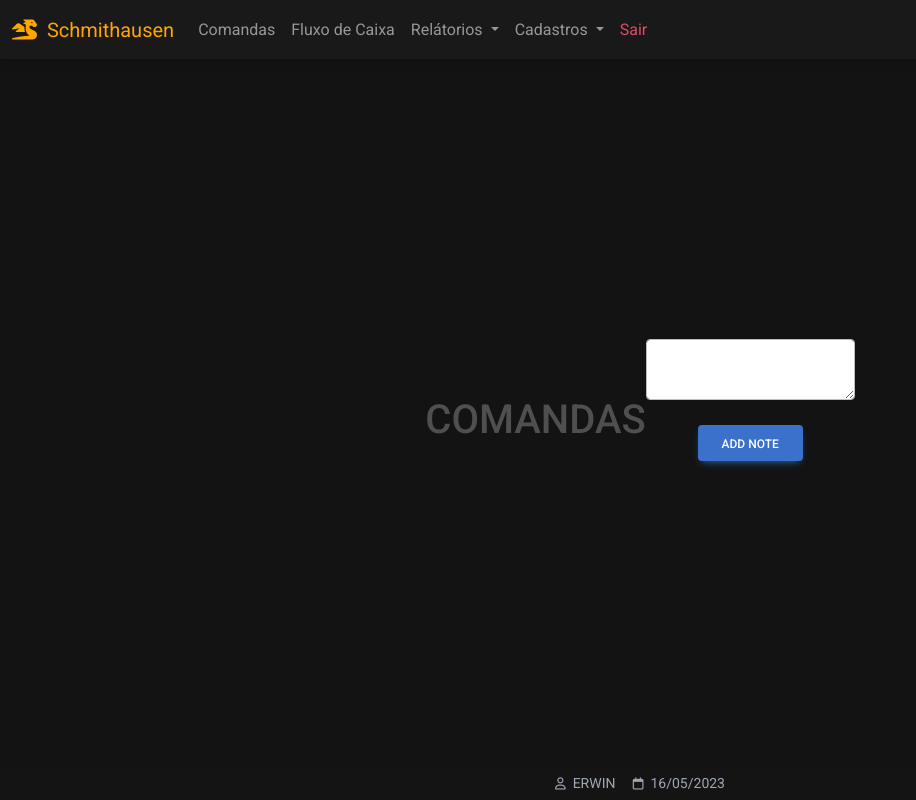
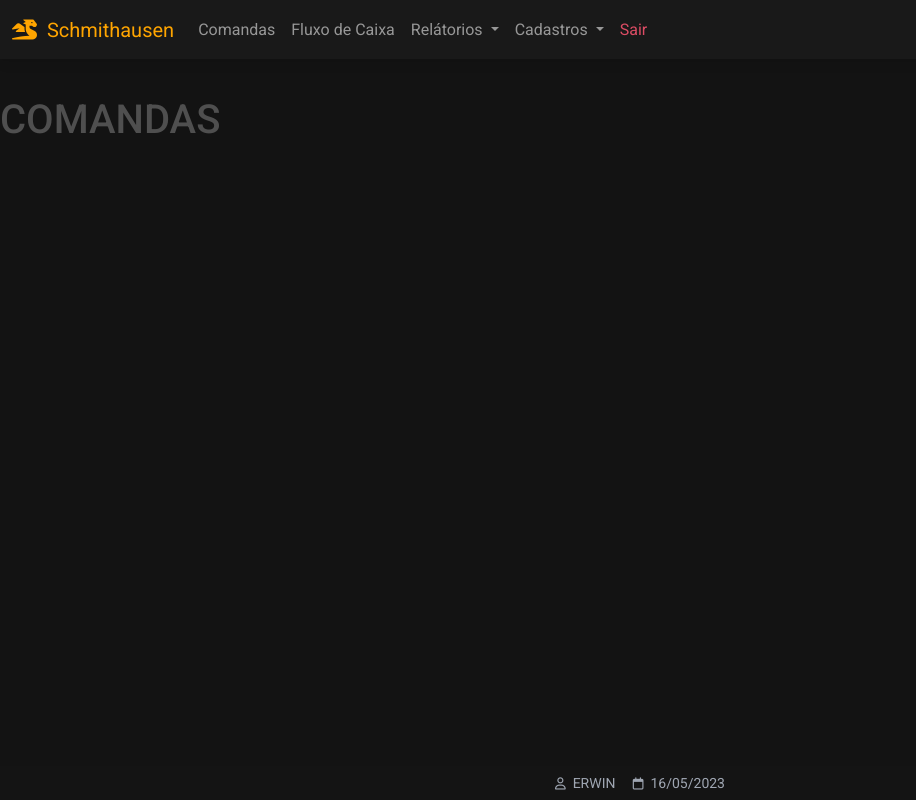
Before and after one commit to erwin-hc/material-schmithausen, a Flask app: page /comandas in a window 1280 px wide. Shown: the whole page, without its empty margins (0-916 px from the left). Run offline with Flask 3, Linux system fonts and the light colour scheme; a user stored in the database is signed in; some libraries are stand-ins or nearby versions.

Commit message:
12/05/23 - 16:54

```diff
--- a/website/templates/base.html
+++ b/website/templates/base.html
@@ -16,8 +16,8 @@
 </head>
 
 
-<body class="dark-ligth d-flex align-items-center justify-content-center"
-style="height: 100vh;">
+<body class="dark-ligth">
+
 
   <!-- *********************************************************** -->
 <!-- FLASH MESSAGES -->
--- a/website/templates/comandas.html
+++ b/website/templates/comandas.html
@@ -2,25 +2,9 @@
 {% block title %} COMANDAS {% endblock %}
 {% block content %}
 
-<h1 class="pt-5"> COMANDAS </h1>
+<h1 class="pt-5 mt-5"> COMANDAS </h1>
 
-<ul class="list-group list-group-flush" id="notes">
-  {% for note in user.notes %}
-  <li class="list-group-item">
-    {{ note.data }}
-    <button type="button" class="close" onClick="deleteNote({{ note.id }})">
-      <span aria-hidden="true">&times;</span>
-    </button>
-  </li>
-  {% endfor %}
-</ul>
-<form method="POST">
-  <textarea name="note" id="note" class="form-control"></textarea>
-  <br />
-  <div align="center">
-    <button type="submit" class="btn btn-primary">Add Note</button>
-  </div>
-</form>
+
 
 {% endblock %}
 
--- a/website/templates/entrar.html
+++ b/website/templates/entrar.html
@@ -2,6 +2,8 @@
 {% block title %} ENTRAR {% endblock %}
 <!-- *********************************************************** -->
 {% block content %}
+<div class="d-flex align-items-center justify-content-center"
+style="height: 100vh;">
 <!-- *********************************************************** -->
 <!-- FORM ENTRAR -->
 <!-- *********************************************************** -->
@@ -23,7 +25,7 @@ Entrar</h2>
 <!-- *********************************************************** -->
 <div class="form-outline mb-5">
 <i class="fa-solid fa-at trailing"></i>
-{{ form.email(class='myInputs form-control-sm', placeholder= form.email.label.text, autofocus='true') }}
+{{ form.email(class='myInputs form-control-sm', placeholder= form.email.label.text) }}
 <!-- ERROS -->
 {% if form.email.errors %}
 {% for e in form.email.errors %}
@@ -53,7 +55,7 @@ Entrar</h2>
 <!-- *********************************************************** -->
 <button class="btn btn btn-outline-light " type="submit">Entrar</button>
 </form>
-
+</div>
 
 
 {% endblock %}
--- a/website/templates/usuarios_cadastrar.html
+++ b/website/templates/usuarios_cadastrar.html
@@ -12,7 +12,7 @@ style="height: 100vh;">
 <!-- *********************************************************** -->
 <form id='cadatroUsuarios'
 method="POST"
-class="form-outline form-white mb-4 mt-1 m-auto card bg-dark p-3 larg-max"
+class="form-outline form-white mb-4 mt-1 m-auto card bg-dark p-3 larg-max-form"
 action="{{ url_for('views.cadastroUsuarios') }}"
 novalidate
 >
--- a/website/views.py
+++ b/website/views.py
@@ -97,7 +97,7 @@ def deletarUsuario(id):
 def atualizarUsuarios(id):
     form = CadastroUsuario()
     get_users = User.query.get(id)
-    print(form.validate_on_submit())
+
     if request.method == 'GET':
         if id != 1:
             return render_template('usuarios_atualizar.html',
@@ -112,13 +112,29 @@ def atualizarUsuarios(id):
 
     if form.validate_on_submit():
         if request.method == 'POST':
-            print(request.form.get('nome'))
-            print(request.form.get('email'))
-            print(request.form.get('senha'))
-            print(request.form.get('confirmar'))
+            email = request.form.get('email')
+            email_ja_existe = User.query.filter_by(email=email).first()
+            if email_ja_existe == None or email_ja_existe.id == id:
+                nome = request.form.get('nome')
+                email = request.form.get('email')
+                get_users.first_name = nome
+                get_users.email = email
+                db.session.commit()
+            else:
+                flash('EMAIL JÁ CADASTRADO!', category='error')
+                return render_template('usuarios_atualizar.html',
+                    user=current_user,
+                    data=data,
+                    form=form,
+                    u=get_users
+                    )
     else:
-        print(form.errors)
-
+        return render_template('usuarios_atualizar.html',
+                user=current_user,
+                data=data,
+                form=form,
+                u=get_users
+                )
 
     return redirect(url_for('views.usuarios'))
 # XXXXXXXXXXXXXXXXXXXXXXXXXXXXXXXXXXXXXXXXXXXXXXXXXXXXXXXXXXXXXXXXXXXXXXXXXXXXXXXXXXXXXXXXXXXXXXX
```
Also changed, not shown: website/templates/usuarios_atualizar.html (+5 -3 lines), instance/database.db.
